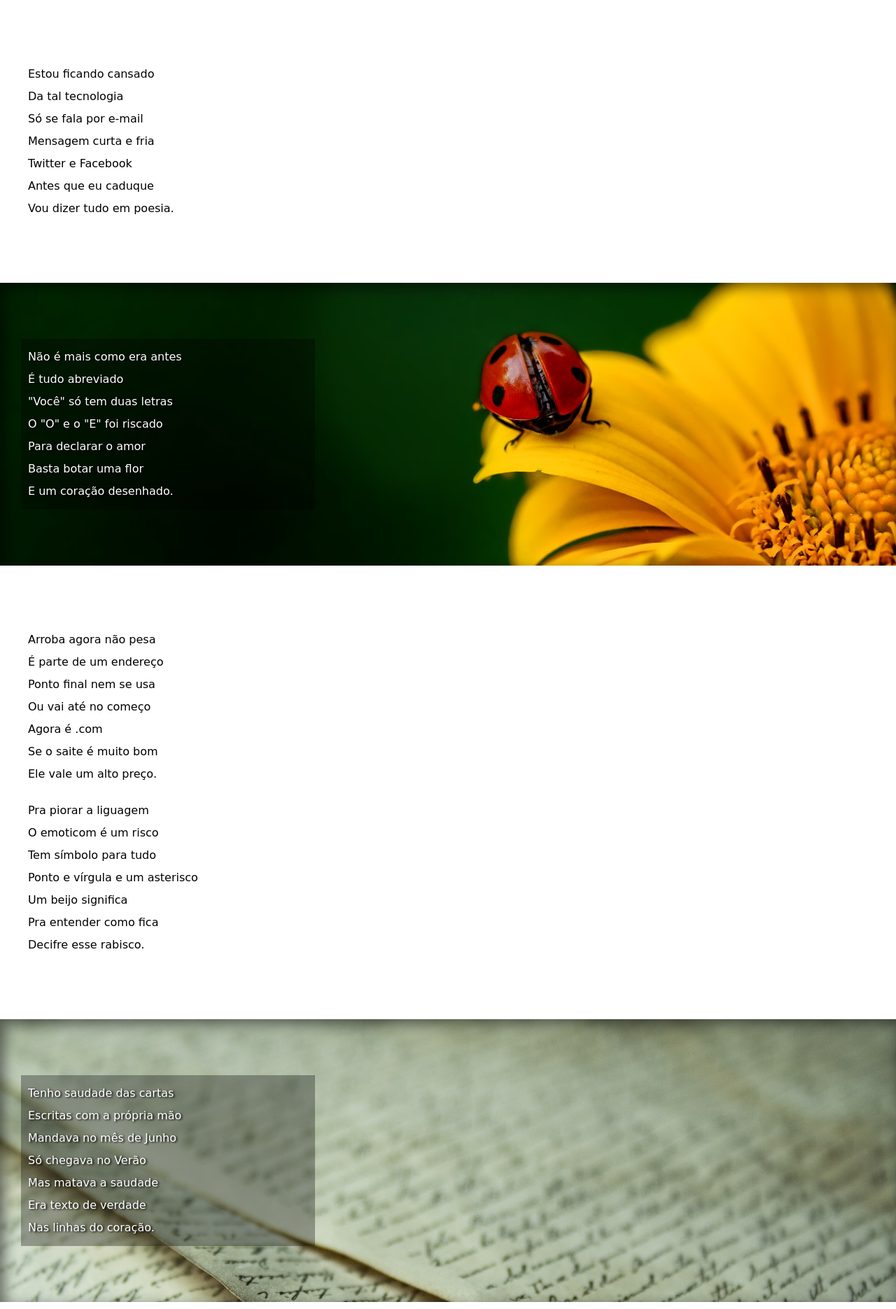
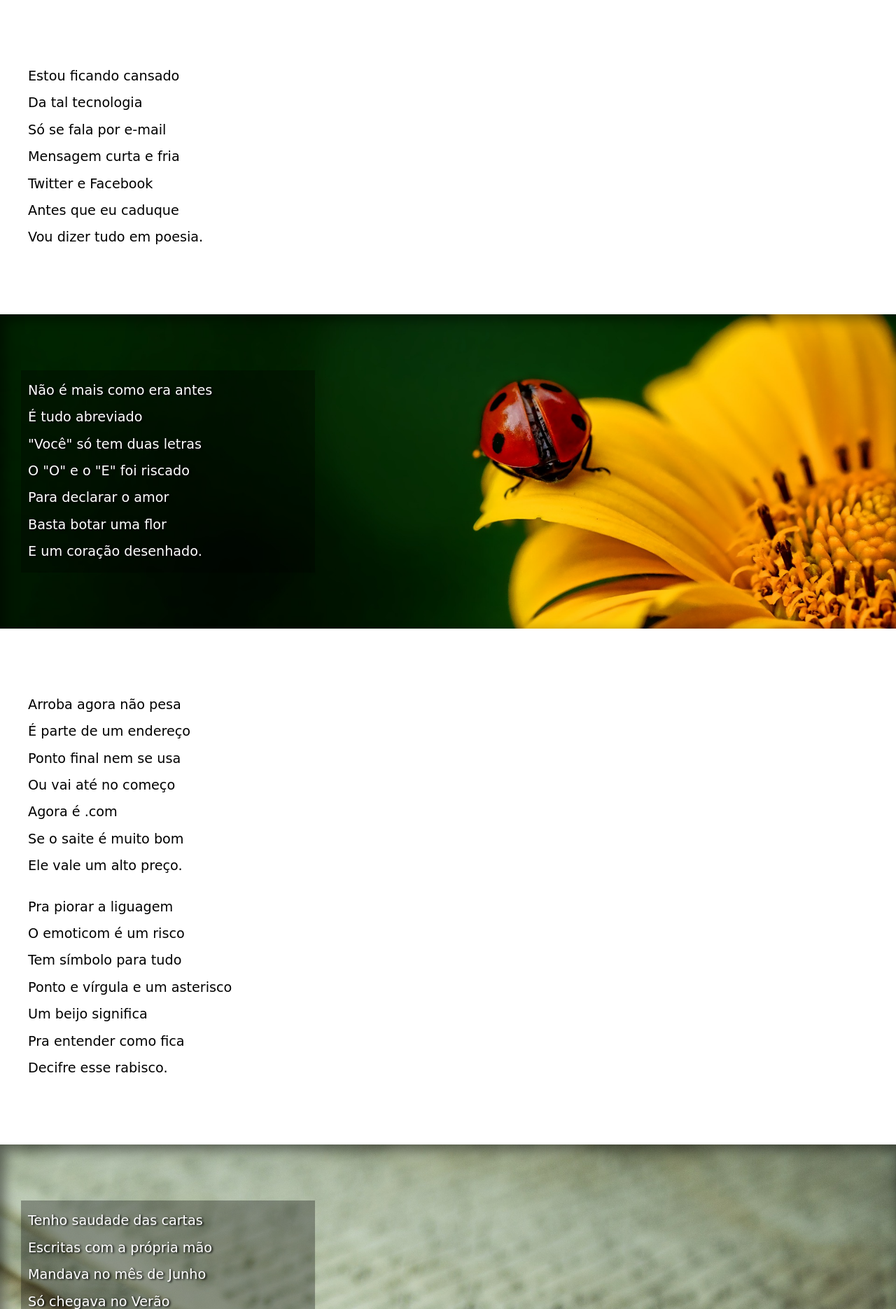
Before and after one commit to Leonardo-Yamashiro/html-css, a PHP site: page / in a window 1280 px wide. Shown: the part 175-2045 px from the top of the page at 70% size. Run offline with PHP 8.4, Linux system fonts and the light colour scheme.

Commit message:
Mudar o tamanho da letra dê acordo com o tamanho da tela

```diff
--- a/desafio/des012/style.css
+++ b/desafio/des012/style.css
@@ -31,6 +31,7 @@ div{
 div p{
     padding: 10px;
     width: 400px;
+    font-size: 1.5vw;
     line-height: 2em;
     font-family: cursive;
 }
```
